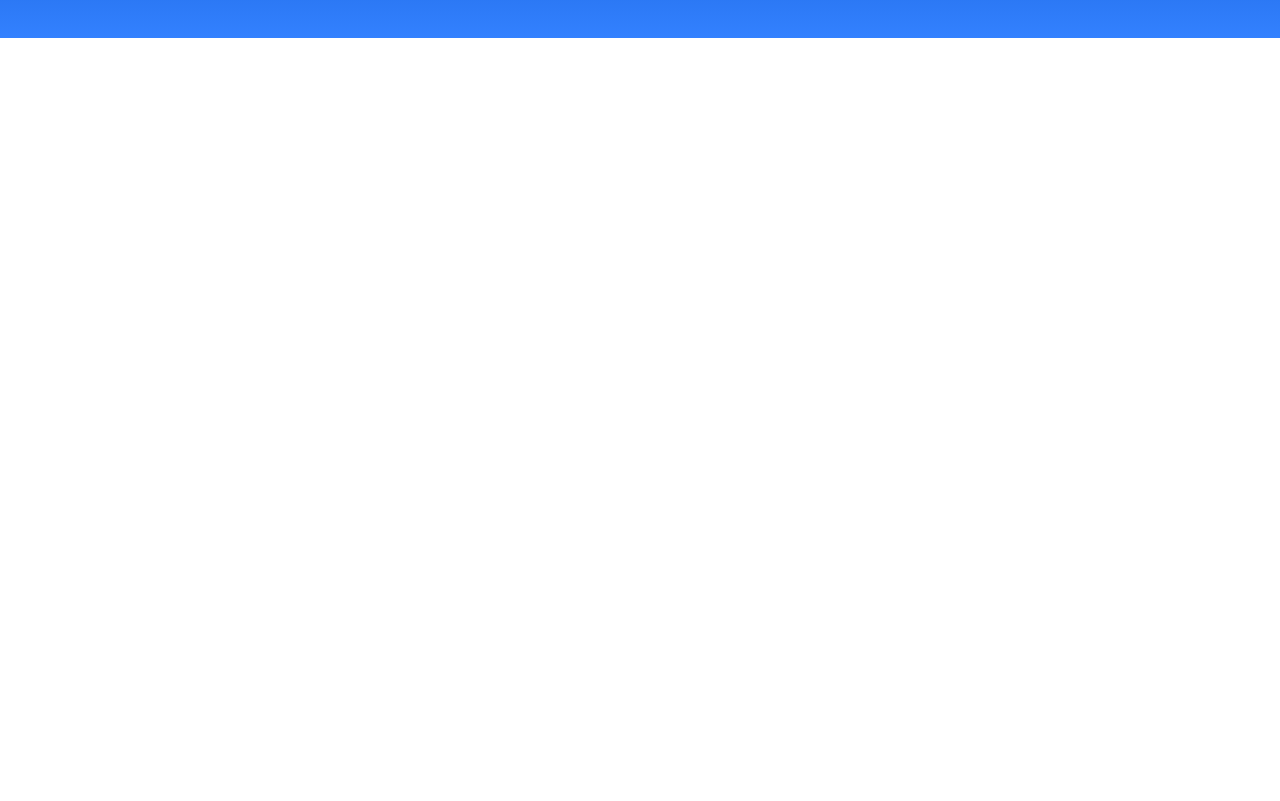
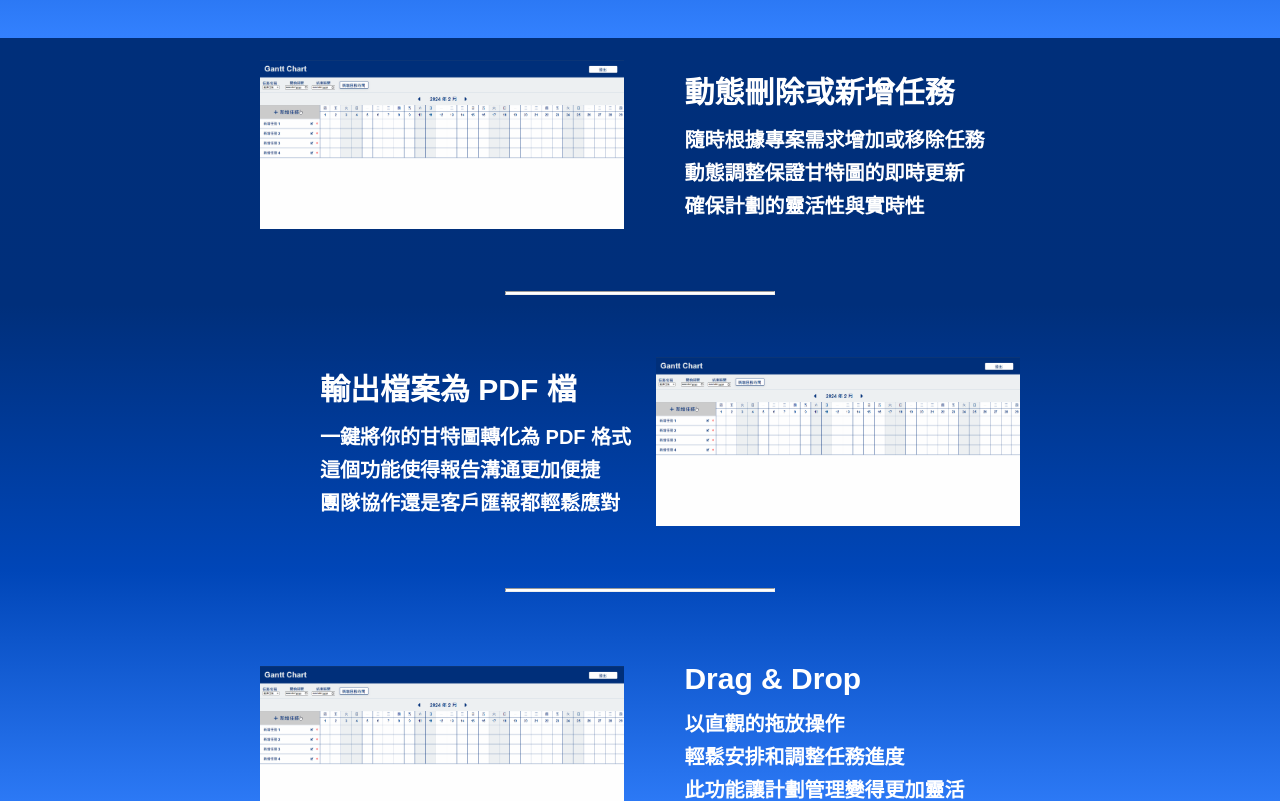
Before and after one commit to jasonlin1993/GanttChart, a Next.js app: page / in a window 1280 px wide. Shown: the part 762-1563 px from the top of the page. Before the commit the page ends 800 px from the top, so only its background shows below. Built offline with nearby package versions, Linux system fonts and the light colour scheme; no server answers.

Commit message:
首頁圖片 RWD 呈現

```diff
--- a/src/components/MainPage.js
+++ b/src/components/MainPage.js
@@ -20,11 +20,13 @@ import {
   MainPageText,
   DescribeText,
   MainPageContainer,
-  MainPageFirstSectionStyled,
+  MainPageColumnSectionStyled,
+  MainPageReverseColumnSectionStyled,
   MainPageTextContainer,
   Title,
   SmallText,
   Hr,
+  ImageContainer,
 } from "@/styles/MainPage.styled";
 import { FontAwesomeIcon } from "@fortawesome/react-fontawesome";
 import { faBars } from "@fortawesome/free-solid-svg-icons";
@@ -93,7 +95,7 @@ const MainPage = () => {
         </StyledNav>
       </Header>
       <MainPageContainer>
-        <MainPageFirstSectionStyled>
+        <MainPageColumnSectionStyled>
           <div
             style={{
               display: "flex",
@@ -114,7 +116,7 @@ const MainPage = () => {
             />
           </div>
           <MainPageText>Gantt Chart</MainPageText>
-        </MainPageFirstSectionStyled>
+        </MainPageColumnSectionStyled>
         <DescribeText>將您的工程專案視覺化</DescribeText>
         <DescribeText>線上甘特圖工具輕鬆規劃進度</DescribeText>
         <MainPageSectionStyled>
@@ -123,28 +125,28 @@ const MainPage = () => {
           </MainPageButtonStyled>
         </MainPageSectionStyled>
         <Hr />
-        {/* <MainPageSectionStyled>
-          <Image src="/images/test.gif" width={500} height={245} alt="test" />
+        <MainPageColumnSectionStyled>
+          <ImageContainer />
           <MainPageTextContainer>
             <Title>動態刪除或新增任務</Title>
             <SmallText>隨時根據專案需求增加或移除任務</SmallText>
             <SmallText>動態調整保證甘特圖的即時更新</SmallText>
             <SmallText>確保計劃的靈活性與實時性</SmallText>
           </MainPageTextContainer>
-        </MainPageSectionStyled>
+        </MainPageColumnSectionStyled>
         <Hr />
-        <MainPageSectionStyled>
+        <MainPageReverseColumnSectionStyled>
           <MainPageTextContainer>
             <Title>輸出檔案為 PDF 檔</Title>
             <SmallText>一鍵將你的甘特圖轉化為 PDF 格式</SmallText>
             <SmallText>這個功能使得報告溝通更加便捷</SmallText>
             <SmallText>團隊協作還是客戶匯報都輕鬆應對</SmallText>
           </MainPageTextContainer>
-          <Image src="/images/test.gif" width={500} height={245} alt="test" />
-        </MainPageSectionStyled>
+          <ImageContainer />
+        </MainPageReverseColumnSectionStyled>
         <Hr />
-        <MainPageSectionStyled>
-          <Image src="/images/test.gif" width={500} height={245} alt="test" />
+        <MainPageColumnSectionStyled>
+          <ImageContainer />
           <MainPageTextContainer>
             <Title>Drag & Drop </Title>
             <SmallText>以直觀的拖放操作</SmallText>
@@ -152,11 +154,11 @@ const MainPage = () => {
             <SmallText>此功能讓計劃管理變得更加靈活</SmallText>
             <SmallText>可迅速更新專案時間表</SmallText>
           </MainPageTextContainer>
-        </MainPageSectionStyled>
+        </MainPageColumnSectionStyled>
         <Hr />
-        <MainPageSectionStyled>
+        <MainPageColumnSectionStyled>
           <Title>將您的項目視覺化，掌握每一刻的可能 </Title>
-        </MainPageSectionStyled> */}
+        </MainPageColumnSectionStyled>
       </MainPageContainer>
       <ToastContainer />
     </>
--- a/src/styles/MainPage.styled.js
+++ b/src/styles/MainPage.styled.js
@@ -1,4 +1,18 @@
 import styled from "styled-components";
+import Image from "../../public/images/test.gif";
+
+export const ImageContainer = styled.div`
+  background-image: url(${Image.src});
+  background-size: contain;
+  background-position: center center;
+  background-repeat: no-repeat;
+  width: 100%;
+  @media (max-width: 1100px) {
+    width: 80vw;
+    height: 40vw;
+    margin: 20px auto;
+  }
+`;
 
 export const MainPageContainer = styled.div`
   display: flex;
@@ -20,19 +34,35 @@ export const MainPageSectionStyled = styled.section`
   align-content: center;
   margin: 40px 0px;
   color: white;
+  @media (max-width: 1200px) {
+    display: flex;
+    align-items: center;
+    justify-content: center;
+    align-content: center;
+  }
 `;
 
-export const MainPageFirstSectionStyled = styled.section`
+export const MainPageColumnSectionStyled = styled.section`
   display: flex;
   justify-content: center;
   align-content: center;
+  margin: 40px 0px;
+  color: white;
+  @media (max-width: 1200px) {
+    flex-direction: column;
+    align-items: center;
+  }
+`;
 
+export const MainPageReverseColumnSectionStyled = styled.section`
+  display: flex;
+  justify-content: center;
+  align-content: center;
+  margin: 40px 0px;
   color: white;
-  @media (max-width: 1100px) {
-    display: flex;
-    flex-direction: column;
-    justify-content: center;
-    align-content: center;
+  @media (max-width: 1200px) {
+    flex-direction: column-reverse;
+    align-items: center;
   }
 `;
 
@@ -44,12 +74,9 @@ export const MainPageText = styled.div`
   font-size: 80px;
   font-weight: 700;
   margin: 0px 30px;
-  @media (max-width: 1100px) {
+  @media (max-width: 1200px) {
     margin: 0px;
-    font-size: 60px;
-  }
-  @media (max-width: 510px) {
-    font-size: 40px;
+    font-size: 50px;
   }
 `;
 
@@ -62,8 +89,8 @@ export const DescribeText = styled.div`
   flex-direction: column;
   justify-content: center;
   align-content: center;
-  @media (max-width: 510px) {
-    font-size: 20px;
+  @media (max-width: 1200px) {
+    font-size: 25px;
   }
 `;
 
@@ -73,8 +100,11 @@ export const MainPageTextContainer = styled.div`
   justify-content: center;
   align-content: center;
   color: white;
-  width: 500px;
-  margin: 20px 0px 20px 200px;
+  width: 700px;
+  margin: 20px 0px 20px 60px;
+  @media (max-width: 1200px) {
+    margin: 50px 0 0 0;
+  }
 `;
 
 export const Title = styled.h1`
@@ -84,6 +114,13 @@ export const Title = styled.h1`
   font-weight: 600;
   margin-bottom: 10px;
   align-items: start;
+  @media (max-width: 1200px) {
+    display: flex;
+    align-items: center;
+    justify-content: center;
+    align-content: center;
+    width: 100%;
+  }
 `;
 
 export const SmallText = styled.p`
@@ -93,6 +130,13 @@ export const SmallText = styled.p`
   font-weight: 600;
   margin: 2px 0px;
   align-items: start;
+  @media (max-width: 1200px) {
+    display: flex;
+    align-items: center;
+    justify-content: center;
+    align-content: center;
+    width: 100%;
+  }
 `;
 
 export const Hr = styled.hr`
```
